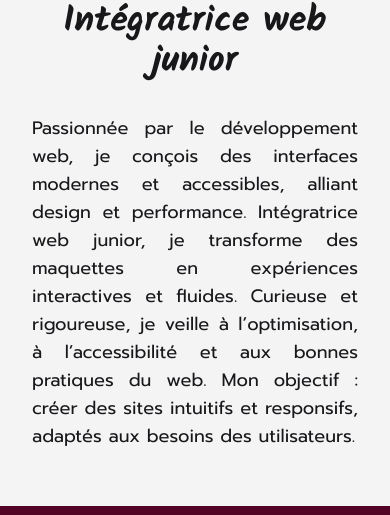
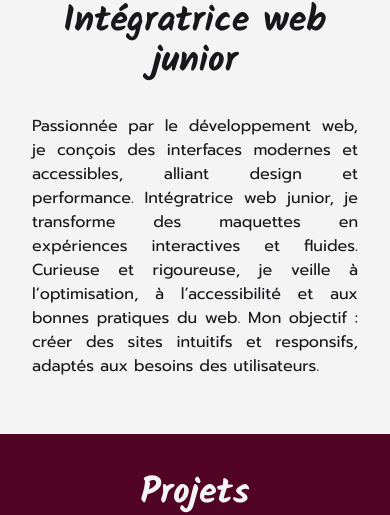
Before and after one commit to guylened/Portfolio, a React (Vite) app: page / in a window 390 px wide. Shown: the part 491-1006 px from the top of the page. Built offline with nearby package versions, Linux system fonts and the light colour scheme; no server answers; the database is empty.

Commit message:
portfolio V1 - hero css

```diff
--- a/src/layout/heroSection.jsx
+++ b/src/layout/heroSection.jsx
@@ -2,7 +2,7 @@ export const HeroSection = () => {
   return (
     <>
       <section className="px-4 py-10 bg-lght-primary dark:bg-drk-primary">
-        <div className="container flex flex-wrap-reverse sm:flex-nowrap justify-center items-center gap-6 mx-auto">
+        <div className="container flex flex-wrap-reverse md:flex-nowrap justify-center items-center gap-6 mx-auto">
           <div className="container flex flex-col justify-center items-center gap-4">
             <h1 className="font-kalam text-center font-bold text-5xl text-pop-primary">
               Guylène Dietrich
@@ -11,7 +11,7 @@ export const HeroSection = () => {
               Intégratrice web junior
             </h2>
             <div className="container p-4 sm:p-8">
-              <p className="font-prompt text-lg text-justify text-drk-primary dark:text-lght-secondary">
+              <p className="font-prompt lg:text-lg text-justify  text-drk-primary dark:text-lght-secondary">
                 Passionnée par le développement web, je conçois des interfaces
                 modernes et accessibles, alliant design et performance.
                 Intégratrice web junior, je transforme des maquettes en
@@ -24,6 +24,7 @@ export const HeroSection = () => {
           </div>
           <div className="container flex justify-center items-center">
             <img
+              className="w-md lg:w-lg"
               src="https://xbnomorjhkjgbnbfhmzq.supabase.co/storage/v1/object/public/icon-illustration/DevPics/devLightS.svg"
               alt="Développeuse web"
             />
```
